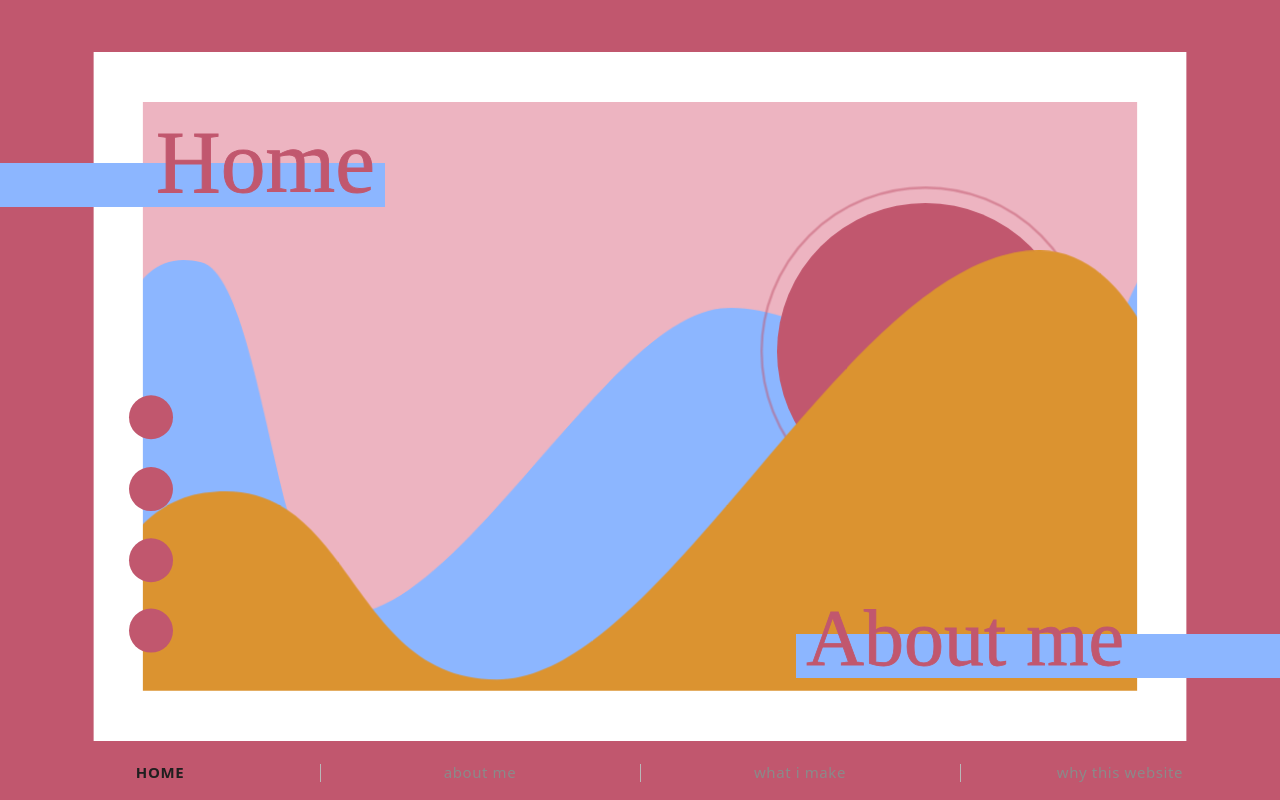
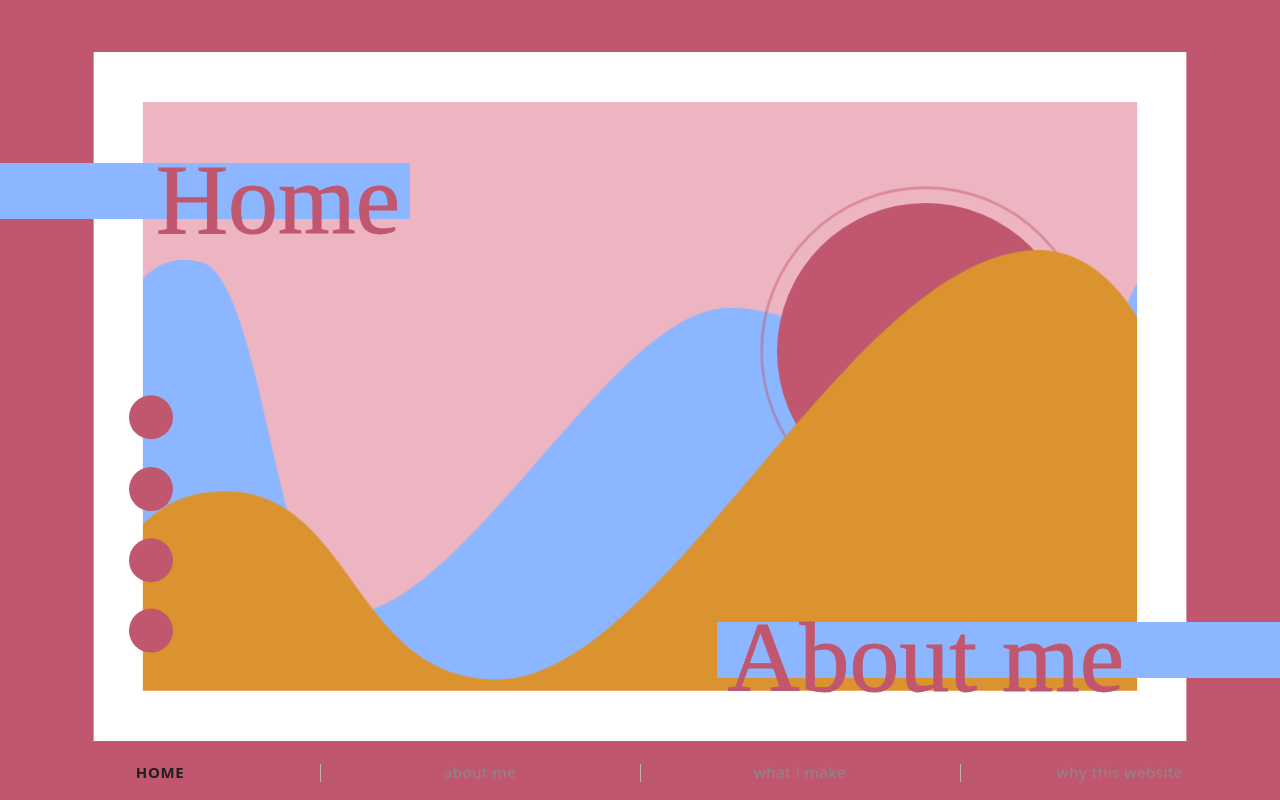
Before and after one commit to Cocovg/showcase_portfolio_v2, a Nuxt app: page / in a window 1280 px wide. Built offline with nearby package versions, Linux system fonts and the light colour scheme; a web font is replaced by a local one.

Commit message:
p shadow

```diff
--- a/app/components/LandingSlide.vue
+++ b/app/components/LandingSlide.vue
@@ -762,10 +762,11 @@ const bottomEllipses = [
 
 .landing__bar-group {
   z-index: 4;
-  display: inline-flex;
-  flex-direction: column;
-  align-items: stretch;
-  padding-top: clamp(1.25rem, 4.8vw, 2.75rem);
+  display: inline-grid;
+  grid-template-rows: var(--bar-height);
+  align-items: end;
+  --bar-height: clamp(1.85rem, 6.5vw, 3.5rem);
+  --label-drop: 0.18em;
 }
 
 .landing__bar-group--top {
@@ -777,12 +778,12 @@ const bottomEllipses = [
 }
 
 .landing__bar-group--bottom {
-  top: calc(90% - clamp(1.25rem, 4.8vw, 2.75rem));
+  top: calc(90% - var(--bar-height));
   right: calc(-50vw + 50%);
   left: auto;
   padding-right: calc(50vw - 50% + 6%);
   padding-inline-start: 0.65rem;
-  align-items: flex-end;
+  justify-items: end;
   max-width: calc(50vw - 50% + 94%);
 }
 
@@ -791,8 +792,15 @@ const bottomEllipses = [
   top: 0;
   left: 0;
   right: 0;
-  height: clamp(1.25rem, 4.8vw, 2.75rem);
-  flex-shrink: 0;
+  height: var(--bar-height);
+}
+
+.landing__bar-group .landing__label {
+  position: relative;
+  z-index: 1;
+  grid-row: 1;
+  align-self: end;
+  transform: translateY(var(--label-drop));
 }
 
 .landing__bar-group--top .landing__bar {
@@ -825,19 +833,15 @@ const bottomEllipses = [
 }
 
 .landing__label {
-  position: relative;
-  display: flex;
-  align-items: flex-end;
   margin: 0;
   font-family: 'Kapakana', cursive;
-  font-size: clamp(5.5rem, 7vw, 9.5rem);
+  font-size: clamp(6rem, 7.8vw, 10.25rem);
   font-weight: 100;
-  line-height: 1;
+  line-height: 0.75;
   overflow: visible;
   white-space: nowrap;
   -webkit-text-stroke: 0.01em currentColor;
   paint-order: stroke fill;
-  transform: translateY(-100%);
 }
 
 .landing__label--interactive {
@@ -858,9 +862,7 @@ const bottomEllipses = [
 }
 
 .landing__label--bottom {
-  align-self: flex-end;
-  justify-content: flex-end;
-  font-size: clamp(5rem, 6vw, 8.5rem);
+  text-align: right;
 }
 
 @keyframes blob-drift {
@@ -1029,24 +1031,24 @@ const bottomEllipses = [
 @keyframes label-slide-in-from-left {
   from {
     opacity: 0;
-    transform: translate(-120%, -100%);
+    transform: translate(calc(-120%), var(--label-drop));
   }
 
   to {
     opacity: 1;
-    transform: translateY(-100%);
+    transform: translateY(var(--label-drop));
   }
 }
 
 @keyframes label-slide-in-from-right {
   from {
     opacity: 0;
-    transform: translate(120%, -100%);
+    transform: translate(120%, var(--label-drop));
   }
 
   to {
     opacity: 1;
-    transform: translateY(-100%);
+    transform: translateY(var(--label-drop));
   }
 }
 
```
